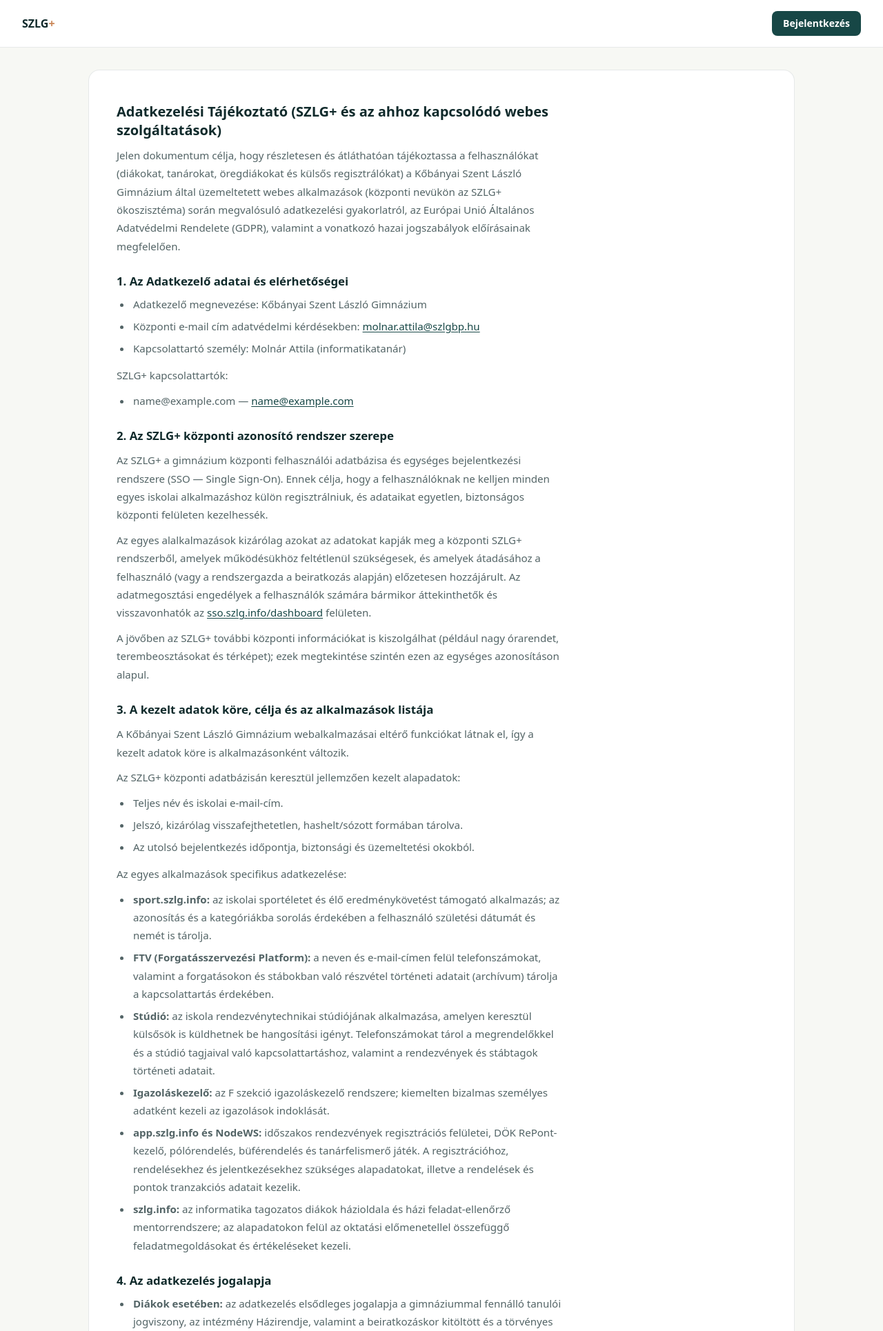
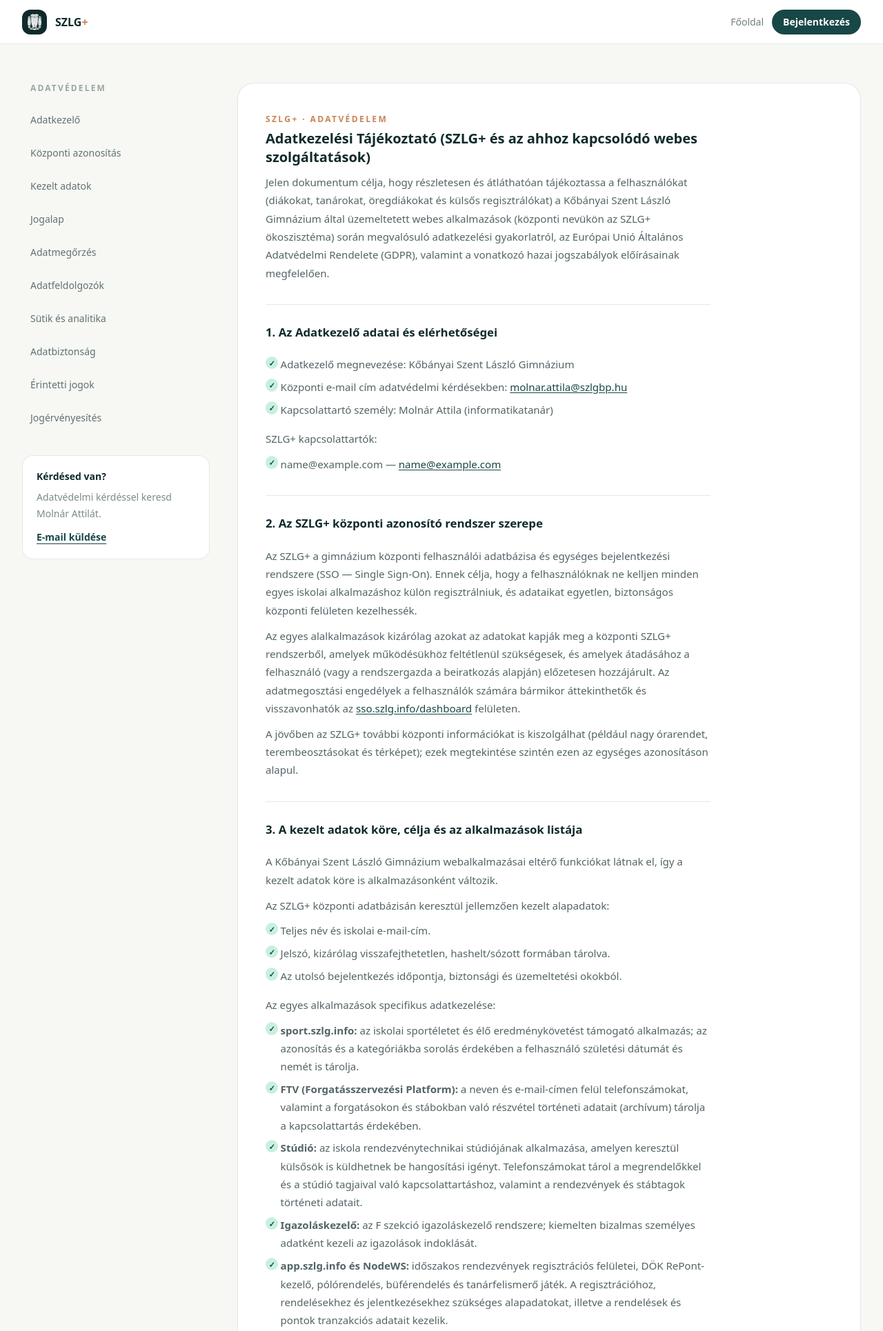
Before and after one commit to PstasDev/szlg-plusz, a Django app: template templates/portal/privacy.html in a window 1280 px wide. Shown: the top 1930 px of the page at 69% size. Run offline with Django 5.2, Linux system fonts and the light colour scheme; the template is opened without the code that fills it: most values are stand-ins (such as "Sample title", 1, 10 or a date in 2020); parts of the project's set-up code (start-up, migrations or seed data) failed here and were passed over; some libraries are stand-ins or nearby versions.

Commit message:
portal etc

```diff
--- a/static/css/privacy.css
+++ b/static/css/privacy.css
@@ -1,17 +1,3 @@
-.privacy-notice {
-  margin-top: 1.25rem;
-  padding: .9rem 1rem;
-  border: 1px solid var(--border, rgb(16 42 43 / .16));
-  border-radius: .75rem;
-  color: var(--text, #102a2b);
-  background: var(--surface, #fff);
-}
-.privacy-notice > summary {
-  color: var(--accent, #174746);
-  font-weight: 600;
-  cursor: pointer;
-}
-.privacy-notice[open] > summary { margin-bottom: 1rem; }
 .privacy-policy-content {
   max-width: 75ch;
   color: var(--muted, #536466);
@@ -27,18 +13,33 @@
 }
 .privacy-policy-content > h2:first-child { margin-top: .35rem; }
 .privacy-policy-content h3 {
-  margin: 1.6rem 0 .45rem;
+  margin: 2rem 0 0;
+  padding: 1.75rem 0 .7rem;
+  border-top: 1px solid rgb(16 42 43 / .1);
   color: var(--text, #102a2b);
   font-size: 1.05rem;
   font-weight: 650;
   line-height: 1.45;
 }
 .privacy-policy-content p { margin: .65rem 0; color: inherit; }
-.privacy-policy-content ul { margin: .5rem 0 .8rem; padding-left: 1.35rem; list-style: disc; }
-.privacy-policy-content li { margin: .35rem 0; padding-left: .15rem; }
+.privacy-policy-content ul { margin: .6rem 0 1rem; padding: 0; list-style: none; }
+.privacy-policy-content li { position: relative; margin: .4rem 0; padding-left: 1.35rem; }
+.privacy-policy-content li::before {
+  position: absolute;
+  top: .1rem;
+  left: 0;
+  display: grid;
+  width: 1.15rem;
+  height: 1.15rem;
+  place-items: center;
+  border-radius: 999px;
+  background: #c8f0df;
+  color: #174746;
+  content: "✓";
+  font-size: .7rem;
+  font-weight: 700;
+}
 .privacy-policy-content a { color: var(--accent, #174746); text-decoration: underline; text-underline-offset: .15em; }
-.landing-privacy { border-color: rgb(16 42 43 / .16); }
-.landing-privacy .privacy-policy-content { max-width: none; }
 .auth-register, .privacy-link { margin-top: 1rem; }
 .footer .privacy-footer-link { color: inherit; text-decoration: underline; text-underline-offset: .15em; }
 .check-row {
--- a/templates/auth/login.html
+++ b/templates/auth/login.html
@@ -60,11 +60,7 @@
   <p id="passkey-error" class="error" role="alert" hidden></p>
   {% endif %}
   <p class="muted auth-register">Még nincs SZLG+ fiókod? <a href="{% url 'register' %}">Regisztráció</a></p>
-  <details class="privacy-notice">
-    <summary>Adatkezelési tájékoztató megtekintése</summary>
-    {% include "partials/privacy_policy.html" %}
-  </details>
-  <p class="muted privacy-link">A tájékoztató külön oldalon is elérhető: <a href="{% url 'privacy' %}">Adatkezelési Tájékoztató</a>.</p>
+  <p class="muted privacy-link"><a href="{% url 'privacy' %}">Adatkezelési tájékoztató</a></p>
 {% endblock %}
 {% block scripts %}
   <script src="{% static 'js/webauthn.js' %}" defer></script>
--- a/templates/partials/privacy_policy.html
+++ b/templates/partials/privacy_policy.html
@@ -2,7 +2,7 @@
   <h2>Adatkezelési Tájékoztató (SZLG+ és az ahhoz kapcsolódó webes szolgáltatások)</h2>
   <p>Jelen dokumentum célja, hogy részletesen és átláthatóan tájékoztassa a felhasználókat (diákokat, tanárokat, öregdiákokat és külsős regisztrálókat) a Kőbányai Szent László Gimnázium által üzemeltetett webes alkalmazások (központi nevükön az SZLG+ ökoszisztéma) során megvalósuló adatkezelési gyakorlatról, az Európai Unió Általános Adatvédelmi Rendelete (GDPR), valamint a vonatkozó hazai jogszabályok előírásainak megfelelően.</p>
 
-  <h3>1. Az Adatkezelő adatai és elérhetőségei</h3>
+  <h3 id="adatkezelo">1. Az Adatkezelő adatai és elérhetőségei</h3>
   <ul>
     <li>Adatkezelő megnevezése: Kőbányai Szent László Gimnázium</li>
     <li>Központi e-mail cím adatvédelmi kérdésekben: <a href="mailto:molnar.attila@szlgbp.hu">molnar.attila@szlgbp.hu</a></li>
@@ -17,12 +17,12 @@
     </ul>
   {% endif %}
 
-  <h3>2. Az SZLG+ központi azonosító rendszer szerepe</h3>
+  <h3 id="sso">2. Az SZLG+ központi azonosító rendszer szerepe</h3>
   <p>Az SZLG+ a gimnázium központi felhasználói adatbázisa és egységes bejelentkezési rendszere (SSO — Single Sign-On). Ennek célja, hogy a felhasználóknak ne kelljen minden egyes iskolai alkalmazáshoz külön regisztrálniuk, és adataikat egyetlen, biztonságos központi felületen kezelhessék.</p>
   <p>Az egyes alalkalmazások kizárólag azokat az adatokat kapják meg a központi SZLG+ rendszerből, amelyek működésükhöz feltétlenül szükségesek, és amelyek átadásához a felhasználó (vagy a rendszergazda a beiratkozás alapján) előzetesen hozzájárult. Az adatmegosztási engedélyek a felhasználók számára bármikor áttekinthetők és visszavonhatók az <a href="https://sso.szlg.info/dashboard">sso.szlg.info/dashboard</a> felületen.</p>
   <p>A jövőben az SZLG+ további központi információkat is kiszolgálhat (például nagy órarendet, terembeosztásokat és térképet); ezek megtekintése szintén ezen az egységes azonosításon alapul.</p>
 
-  <h3>3. A kezelt adatok köre, célja és az alkalmazások listája</h3>
+  <h3 id="adatok">3. A kezelt adatok köre, célja és az alkalmazások listája</h3>
   <p>A Kőbányai Szent László Gimnázium webalkalmazásai eltérő funkciókat látnak el, így a kezelt adatok köre is alkalmazásonként változik.</p>
   <p>Az SZLG+ központi adatbázisán keresztül jellemzően kezelt alapadatok:</p>
   <ul>
@@ -40,13 +40,13 @@
     <li><strong>szlg.info:</strong> az informatika tagozatos diákok házioldala és házi feladat-ellenőrző mentorrendszere; az alapadatokon felül az oktatási előmenetellel összefüggő feladatmegoldásokat és értékeléseket kezeli.</li>
   </ul>
 
-  <h3>4. Az adatkezelés jogalapja</h3>
+  <h3 id="jogalap">4. Az adatkezelés jogalapja</h3>
   <ul>
     <li><strong>Diákok esetében:</strong> az adatkezelés elsődleges jogalapja a gimnáziummal fennálló tanulói jogviszony, az intézmény Házirendje, valamint a beiratkozáskor kitöltött és a törvényes képviselő által aláírt dokumentumok.</li>
     <li><strong>Egyéb felhasználók és specifikus, hozzájáruláson alapuló funkciók esetében:</strong> az érintett kifejezett, önkéntes hozzájárulása, amelyet az SZLG+ felületén a regisztráció, illetve az első bejelentkezés során ad meg.</li>
   </ul>
 
-  <h3>5. Adatmegőrzési idő (adattárolás időtartama)</h3>
+  <h3 id="megorzes">5. Adatmegőrzési idő (adattárolás időtartama)</h3>
   <p>Az adatkezelés főszabály szerint a felhasználó törlési kérelméig tart. A tanulói jogviszony megszűnése után is megőrizhetünk adatokat az alábbi okokból:</p>
   <ul>
     <li><strong>Öregdiák-kedvezmények (Google Workspace):</strong> a központi címtár segít azonosítani azokat a volt diákokat, akik évente legalább egyszer aktívan használják iskolai Google-fiókjukat, és így megtarthatják annak előnyeit.</li>
@@ -54,7 +54,7 @@
   </ul>
   <p>Ha a felhasználó kéri adatai törlését, és jogszabály nem kötelez minket további megőrzésre, a fiókot és a hozzá tartozó személyes adatokat véglegesen eltávolítjuk vagy anonimizáljuk.</p>
 
-  <h3>6. Adatfeldolgozók, tárhelyszolgáltatás és harmadik felek</h3>
+  <h3 id="adatfeldolgozok">6. Adatfeldolgozók, tárhelyszolgáltatás és harmadik felek</h3>
   <p>Az infrastruktúra és a szolgáltatások biztosításához az Adatkezelő külső szolgáltatókat vesz igénybe:</p>
   <ul>
     <li><strong>Szerverek és backend:</strong> DigitalOcean (DigitalOcean, LLC) Droplets szerverek.</li>
@@ -63,14 +63,14 @@
     <li><strong>Biztonság és analitika:</strong> Cloudflare (Cloudflare, Inc.) a weboldalak védelmére és látogatottsági elemzésére; a Vercel Analytics szintén látogatottsági elemzésre.</li>
   </ul>
 
-  <h3>7. Sütik (cookies), IP-címek és analitika</h3>
+  <h3 id="sutik">7. Sütik (cookies), IP-címek és analitika</h3>
   <ul>
     <li><strong>IP-címek:</strong> az SZLG+ alkalmazás a felhasználó IP-címét közvetlenül, azonosításra alkalmas módon nem tárolja. Az analitikai szolgáltatások anonimizált formában dolgozzák fel a látogatottsági adatokat.</li>
     <li><strong>Sütik:</strong> a weboldalak analitikai szolgáltatásokhoz és a felhasználói munkamenetek biztonságos fenntartásához szükséges sütiket használhatnak. A munkamenet-süti a böngészőben tárol azonosítót; a munkamenet működéséhez kapcsolódó adatokat a szolgáltatás feldolgozhatja.</li>
     <li><strong>Nincsenek nyomkövető sütik:</strong> rendszereink nem használnak olyan harmadik féltől származó, marketingcélú sütiket, amelyek más weboldalakon is nyomon követik a felhasználót (cross-site tracking).</li>
   </ul>
 
-  <h3>8. Adatbiztonság és hozzáférés</h3>
+  <h3 id="adatbiztonsag">8. Adatbiztonság és hozzáférés</h3>
   <ul>
     <li><strong>Titkosított adatátvitel:</strong> minden weboldalunk és alkalmazásunk HTTPS protokollon keresztül kommunikál.</li>
     <li><strong>Jelszavas védelem:</strong> jelszavakat nyílt (plain text) formában nem tárolunk; azok az adatbázisba iparági szabványoknak megfelelően hashelve és/vagy sózva kerülnek.</li>
@@ -78,7 +78,7 @@
     <li><strong>Rendszergazdai hozzáférés:</strong> az üzemeltetők, rendszergazdák és adminisztrátorok manuális hozzáférése kizárólag feltétlenül szükséges esetben történik (például adatkezelési kérelem, technikai hiba vagy anonimizált statisztika készítése miatt). A jogosulatlan hozzáférés, adattovábbítás vagy visszaélés tilos. Különös védelemben részesülnek az érzékeny adatok, például az igazolások indoklásai.</li>
   </ul>
 
-  <h3>9. Az érintettek jogai</h3>
+  <h3 id="jogok">9. Az érintettek jogai</h3>
   <p>A felhasználókat (diákokat, szülőket, tanárokat és külsősöket) az adatkezeléssel kapcsolatban az alábbi jogok illetik meg:</p>
   <ul>
     <li><strong>Tájékoztatáshoz és hozzáféréshez való jog:</strong> tájékoztatást kérhet a kezelt személyes adatairól; ezek egy része az <a href="https://sso.szlg.info/dashboard">sso.szlg.info/dashboard</a> felületen is megtekinthető.</li>
@@ -89,7 +89,7 @@
     <li><strong>Hozzájárulás visszavonása:</strong> az alkalmazásoknak adott adatmegosztási engedélyeket az SZLG+ felületén bármikor visszavonhatja.</li>
   </ul>
 
-  <h3>10. Jogérvényesítési lehetőségek</h3>
+  <h3 id="jogorvoslat">10. Jogérvényesítési lehetőségek</h3>
   <p>Adatkezelési kérdés, kérelem vagy panasz esetén első lépésként írj a <a href="mailto:molnar.attila@szlgbp.hu">molnar.attila@szlgbp.hu</a> címre, hogy a problémát mielőbb orvosolhassuk.</p>
   <p>Jogosulatlan adatkezelés vélelme esetén a felhasználó (kiskorú esetén törvényes képviselője) panasszal élhet a Nemzeti Adatvédelmi és Információszabadság Hatóságnál (NAIH, 1055 Budapest, Falk Miksa utca 9–11., <a href="https://www.naih.hu/">www.naih.hu</a>), vagy bírósághoz fordulhat.</p>
 </div>
--- a/templates/portal/privacy.html
+++ b/templates/portal/privacy.html
@@ -11,13 +11,42 @@
   <script>tailwind.config={theme:{extend:{colors:{ink:'#102a2b',forest:'#174746',mint:'#c8f0df',copper:'#c98454',paper:'#f7f8f4'}}}}</script>
 </head>
 <body class="min-h-screen bg-paper font-sans text-ink antialiased">
-  <header class="flex items-center justify-between border-b border-ink/10 bg-white px-5 py-4 sm:px-8">
-    <a href="{% url 'home' %}" class="font-bold">SZLG<span class="text-copper">+</span></a>
-    <a class="rounded-lg bg-forest px-4 py-2 text-sm font-semibold text-white" href="{% if request.user.is_authenticated %}{% url 'dashboard' %}{% else %}{% url 'login' %}{% endif %}">{% if request.user.is_authenticated %}Dashboard{% else %}Bejelentkezés{% endif %}</a>
+  <header class="flex h-16 items-center justify-between border-b border-ink/10 bg-white px-5 sm:px-8">
+    <a href="{% url 'home' %}" class="flex items-center gap-3 font-bold">
+      <span class="grid h-9 w-9 place-items-center rounded-xl bg-ink"><img src="{% static 'img/szlg-bagoly.svg' %}" alt="" class="h-6 w-5 brightness-0 invert"></span>
+      <span>SZLG<span class="text-copper">+</span></span>
+    </a>
+    <div class="flex items-center gap-3">
+      <a class="hidden text-sm font-medium text-ink/60 hover:text-forest sm:inline" href="{% url 'home' %}">Főoldal</a>
+      <a class="rounded-full bg-forest px-4 py-2 text-sm font-semibold text-white hover:bg-ink" href="{% if request.user.is_authenticated %}{% url 'dashboard' %}{% else %}{% url 'login' %}{% endif %}">{% if request.user.is_authenticated %}Dashboard{% else %}Bejelentkezés{% endif %}</a>
+    </div>
   </header>
-  <main class="mx-auto my-8 max-w-5xl rounded-2xl border border-ink/10 bg-white px-6 py-8 sm:px-10 sm:py-10">
-    {% include "partials/privacy_policy.html" %}
-  </main>
-  <footer class="border-t border-ink/10 px-5 py-6 text-center text-sm text-ink/50">Kőbányai Szent László Gimnázium · SZLG+</footer>
+  <div class="mx-auto grid max-w-7xl gap-10 px-5 py-10 md:grid-cols-[17rem_minmax(0,1fr)] md:px-8 md:py-14">
+    <aside class="self-start md:sticky md:top-8">
+      <p class="px-3 text-xs font-bold uppercase tracking-[.18em] text-ink/40">Adatvédelem</p>
+      <nav class="mt-4 grid grid-cols-2 gap-1 md:grid-cols-1" aria-label="Adatkezelési tájékoztató fejezetei">
+        <a href="#adatkezelo" class="rounded-xl px-3 py-3 text-sm leading-5 text-ink/65 transition hover:bg-white hover:text-forest">Adatkezelő</a>
+        <a href="#sso" class="rounded-xl px-3 py-3 text-sm leading-5 text-ink/65 transition hover:bg-white hover:text-forest">Központi azonosítás</a>
+        <a href="#adatok" class="rounded-xl px-3 py-3 text-sm leading-5 text-ink/65 transition hover:bg-white hover:text-forest">Kezelt adatok</a>
+        <a href="#jogalap" class="rounded-xl px-3 py-3 text-sm leading-5 text-ink/65 transition hover:bg-white hover:text-forest">Jogalap</a>
+        <a href="#megorzes" class="rounded-xl px-3 py-3 text-sm leading-5 text-ink/65 transition hover:bg-white hover:text-forest">Adatmegőrzés</a>
+        <a href="#adatfeldolgozok" class="rounded-xl px-3 py-3 text-sm leading-5 text-ink/65 transition hover:bg-white hover:text-forest">Adatfeldolgozók</a>
+        <a href="#sutik" class="rounded-xl px-3 py-3 text-sm leading-5 text-ink/65 transition hover:bg-white hover:text-forest">Sütik és analitika</a>
+        <a href="#adatbiztonsag" class="rounded-xl px-3 py-3 text-sm leading-5 text-ink/65 transition hover:bg-white hover:text-forest">Adatbiztonság</a>
+        <a href="#jogok" class="rounded-xl px-3 py-3 text-sm leading-5 text-ink/65 transition hover:bg-white hover:text-forest">Érintetti jogok</a>
+        <a href="#jogorvoslat" class="rounded-xl px-3 py-3 text-sm leading-5 text-ink/65 transition hover:bg-white hover:text-forest">Jogérvényesítés</a>
+      </nav>
+      <div class="mt-8 rounded-2xl border border-ink/10 bg-white p-5">
+        <p class="text-sm font-bold">Kérdésed van?</p>
+        <p class="mt-2 text-sm leading-6 text-ink/55">Adatvédelmi kérdéssel keresd Molnár Attilát.</p>
+        <a class="mt-3 inline-block text-sm font-semibold text-forest underline underline-offset-4" href="mailto:molnar.attila@szlgbp.hu">E-mail küldése</a>
+      </div>
+    </aside>
+    <main class="min-w-0 rounded-3xl border border-ink/10 bg-white px-6 py-8 shadow-sm sm:px-10 sm:py-11">
+      <p class="text-xs font-bold uppercase tracking-[.2em] text-copper">SZLG+ · Adatvédelem</p>
+      {% include "partials/privacy_policy.html" %}
+    </main>
+  </div>
+  <footer class="border-t border-ink/10 bg-white/60 px-5 py-6 text-center text-sm text-ink/50">© Kőbányai Szent László Gimnázium · SZLG+</footer>
 </body>
 </html>
--- a/templates/registration/register.html
+++ b/templates/registration/register.html
@@ -20,10 +20,7 @@
       {% endif %}
     {% endfor %}
 
-    <details class="privacy-notice">
-      <summary>Adatkezelési Tájékoztató megtekintése</summary>
-      {% include "partials/privacy_policy.html" %}
-    </details>
+    <p class="muted privacy-link"><a href="{% url 'privacy' %}">Adatkezelési tájékoztató</a></p>
     <div class="check-row">
       {{ form.privacy_consent }}
       <label for="{{ form.privacy_consent.id_for_label }}">{{ form.privacy_consent.label }}</label>
@@ -51,5 +48,4 @@
     {% endif %}
   </aside>
   {% endif %}
-  <p class="muted privacy-link">A tájékoztató külön oldalon: <a href="{% url 'privacy' %}">Adatkezelési Tájékoztató</a>.</p>
 {% endblock %}
```
Also changed, not shown: templates/portal/landing.html (+0 -12 lines).
